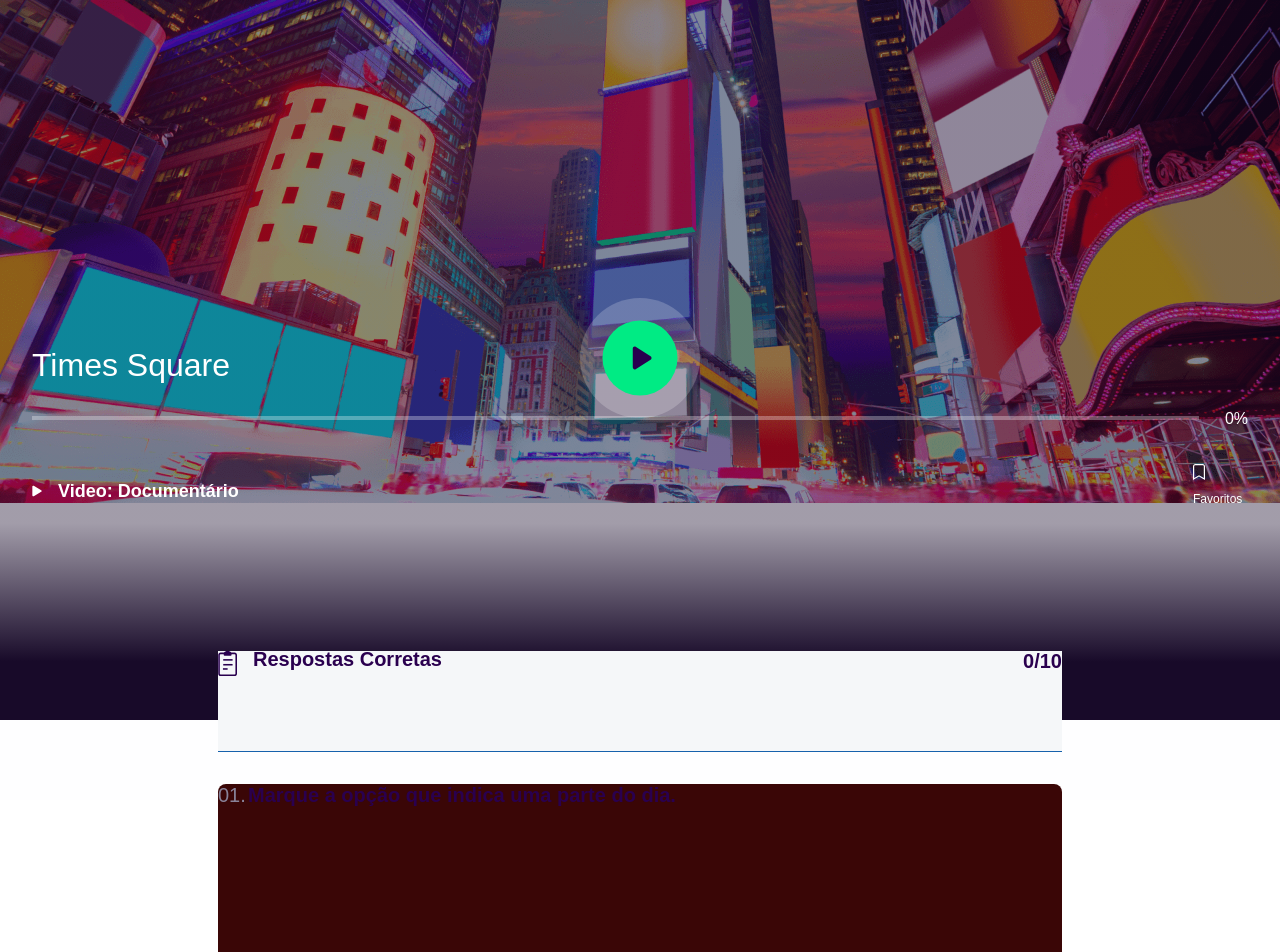
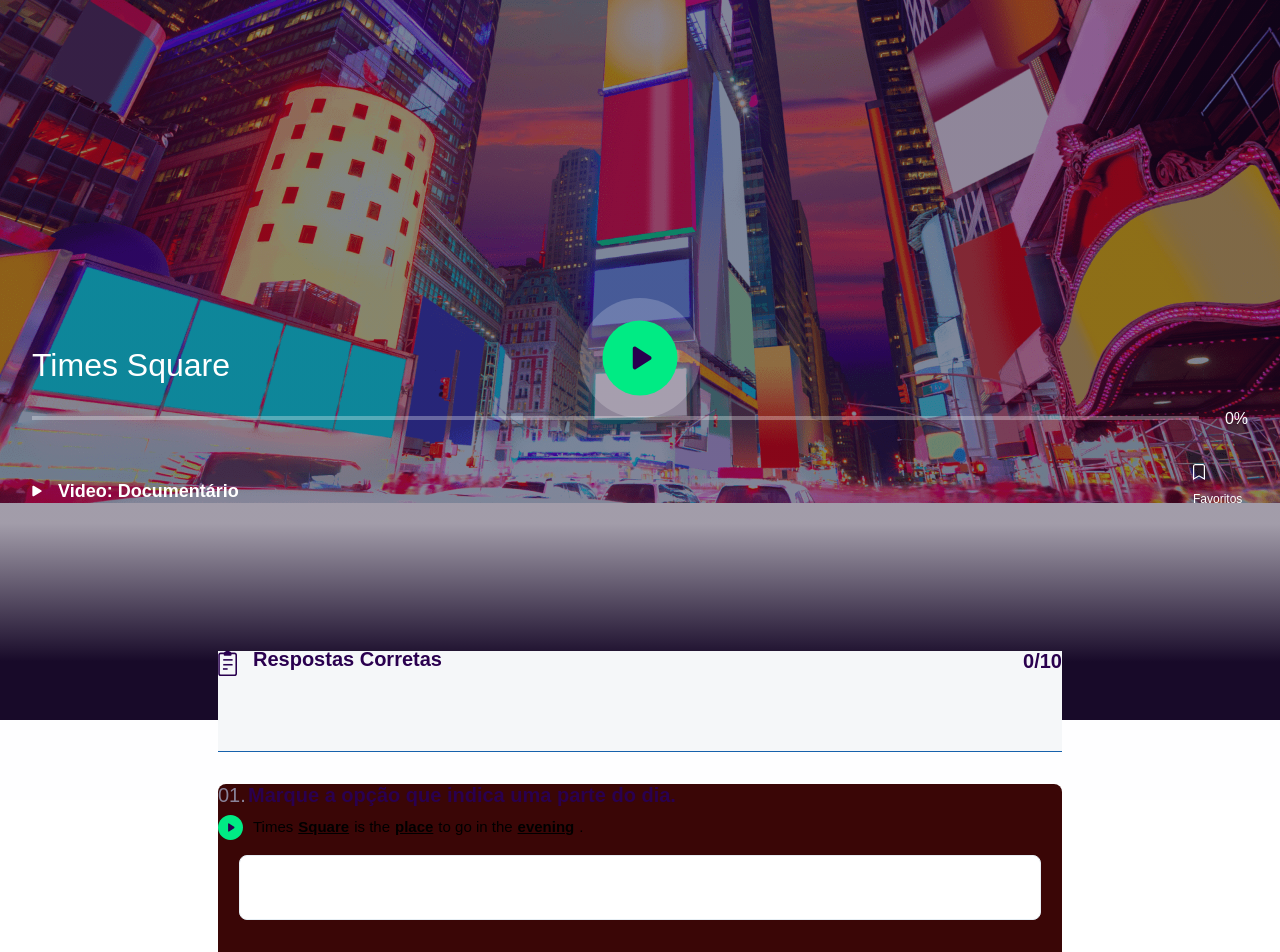
Before and after one commit to WillyKevin/sales-plataform-dashboard, a React (Vite) app: page /video in a window 1280 px wide. Shown: the top 952 px of the page. Built offline with nearby package versions, Linux system fonts and the light colour scheme.

Commit message:
Updates: BodyAluno

```diff
--- a/src/presentation/shared/components/videoBodyAluno.tsx
+++ b/src/presentation/shared/components/videoBodyAluno.tsx
@@ -1,5 +1,6 @@
 
 import icon1 from '/src/assets/images/prancheta.bd02f980.svg';
+import icon2 from '/src/assets/images/play_preview.svg';
 
 import style from '../styles/videoBodyAluno.module.scss';
 
@@ -22,13 +23,28 @@
                             <span id={style.style_score}>0/10</span>
                         </div>
                     </div>
-
+                    {/* Questions Cards */}
                     <div className={style.container_questions}>
                         {cardQuestions.map((item, index) => (
                         <div className={style.container_questions_style}>
                             <div className={style.question_title_items}>
                                 <p className={style.question_number}>{item.numberQuestion}</p>
                                 <span className={style.question_text}>{item.questionText}</span>
+                            </div>
+
+                            <div className={style.subtitle_preview_items}>
+                                <button id={style.play_preview_item}>
+                                    <div className={style.button_play_icon}>
+                                        <img id={style.button_preview_play} src={ icon2 } alt="button_preview_play" />
+                                    </div>
+                                </button>
+                                <span className={style.subtext_video_preview}>Times <strong>Square</strong> is the <strong>place</strong> to go in the <strong>evening</strong>.</span>
+                            </div>
+
+                            <div className={style.video_preview_items}>
+                                <div className={style.video_preview_style}>
+
+                                </div>
                             </div>
                         </div>
                         ))}
--- a/src/presentation/shared/styles/videoBodyAluno.module.scss
+++ b/src/presentation/shared/styles/videoBodyAluno.module.scss
@@ -69,7 +69,7 @@
 .container_questions_style {
     background-color: rgb(58, 6, 6);
     width: 100%;
-    height: 300px;
+    height: 385px;
     border-radius: 8px;
     margin-top: 2rem;
     margin-bottom: 2rem;
@@ -93,5 +93,49 @@
     font-size: 20px;
     font-weight: 600;
     margin-top: 0;
-    // background-color: aliceblue;
 }
+
+.video_preview_items {
+    display: flex;
+    align-items: center;
+    justify-content: center;
+
+}
+
+.video_preview_style {
+    margin-top: 15px;
+    margin-bottom: 15px;
+    background-color: rgb(255, 255, 255);
+    border: thin solid rgb(230, 238, 244);
+    width: 95%;
+    height: 65px;
+    border-radius: 8px;
+}
+
+.subtitle_preview_items {
+    margin-top: 8px;
+    // background-color: #FFF;
+    width: 100%;
+    height: 25px;
+}
+
+#play_preview_item {
+    background: none;
+    border: none;
+    cursor: pointer;
+}
+
+.subtext_video_preview {
+    color: black;
+    font-size: 15px;
+    margin-left: 26px;
+    display: flex;
+    margin-top: -25px;
+    margin-left: 35px;
+}
+
+.subtext_video_preview strong {
+    text-decoration: underline;
+    padding-right: 5px;
+    padding-left: 5px;
+}
```
Also changed, not shown: src/assets/images/play_preview.svg (added).
